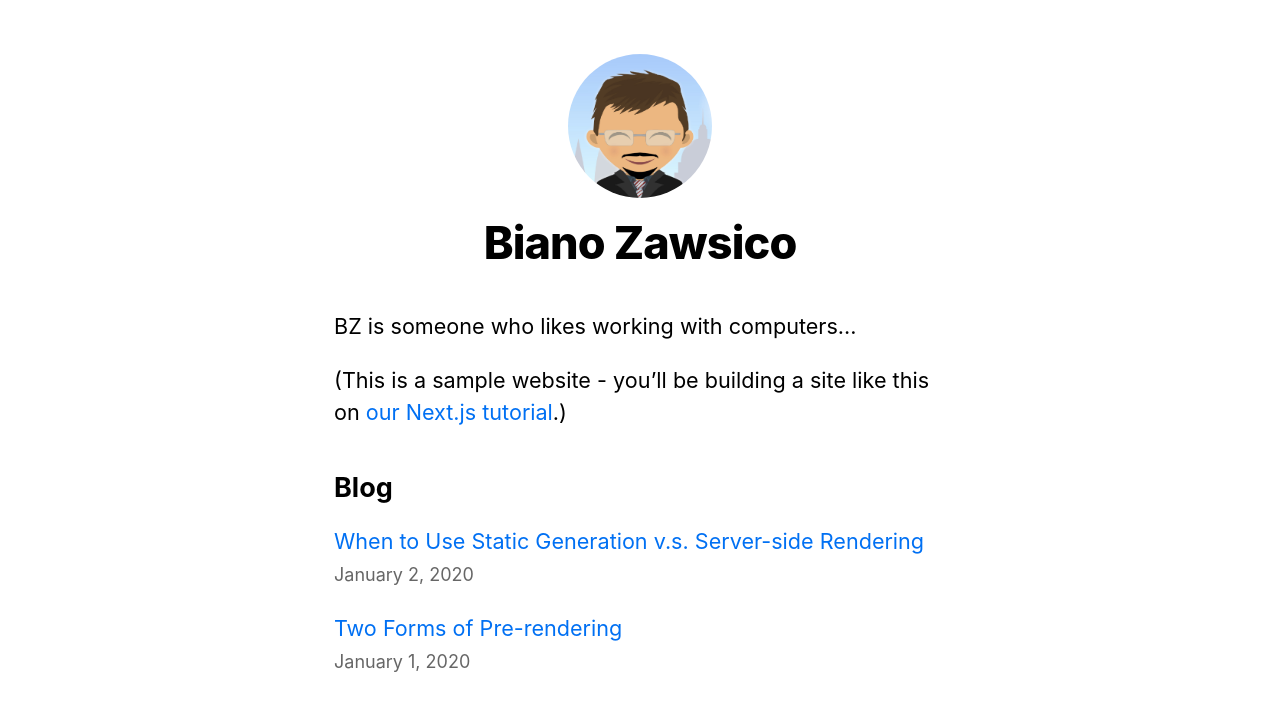
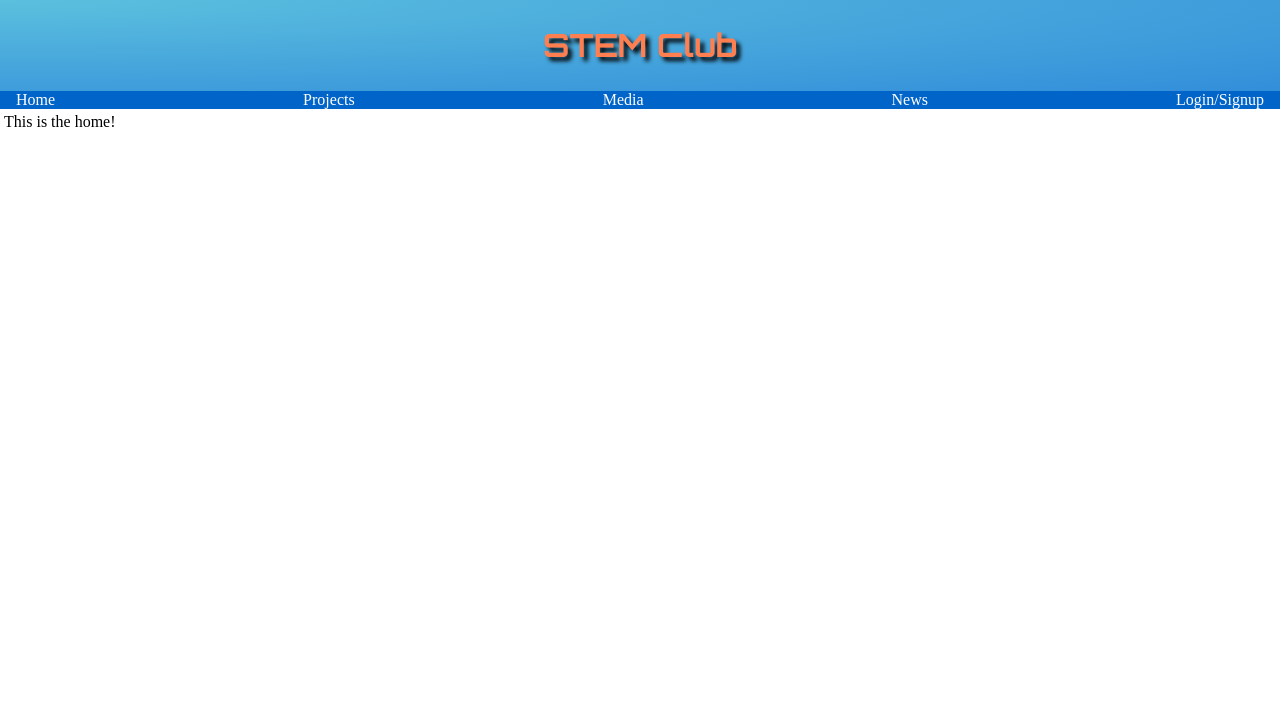
Before and after one commit to chnchg/nextjs-blog, a Next.js app: page / in a window 1280 px wide. Shown: the top 710 px of the page. Built offline with nearby package versions, Linux system fonts and the light colour scheme.

Commit message:
in process of migrating to app

```diff
--- /dev/null
+++ b/app/global.css
@@ -0,0 +1,3 @@
+body {
+  margin: 0;
+}
--- /dev/null
+++ b/app/layout.js
@@ -0,0 +1,42 @@
+"use strict";
+
+import './global.css'
+import styles from './stem.module.css'
+import {Orbitron} from 'next/font/google'
+import Link from 'next/link'
+
+export const orbitron = Orbitron({
+  variable: '--font-orbitron',
+	subsets: ['latin'],
+	display: 'swap',
+})
+
+export const metadata = {
+  title: 'STEM Club Online Information',
+  description: 'Maintained by YY',
+}
+
+export default function RootLayout({ children }) {
+ return (<html lang="en">
+  <body className={orbitron.variable}>
+    <div className={styles.banner}>
+      <h1>STEM Club</h1>
+    </div>
+    <div className={styles.nav}>
+    <ul className={styles.menu}>
+				<li><Link href="/">Home</Link></li>
+				<li>Projects
+					<ul className={styles.submenu}>
+						<li>Website</li>
+						<li>Programming</li>
+						<li>Hardware</li>
+					</ul>
+				</li>
+				<li>Media</li>
+				<li>News</li>
+				<li>Login/Signup</li>
+			</ul>
+    </div>
+    <main className={styles.main}>{children}</main>
+  </body>
+</html>)}
--- /dev/null
+++ b/app/page.js
@@ -0,0 +1,3 @@
+export default function Home() {return (<div>
+	This is the home!
+</div>)}
--- /dev/null
+++ b/app/stem.module.css
@@ -0,0 +1,61 @@
+.banner {
+	padding: 4px 4px;
+	font-family: var(--font-orbitron);
+	text-align: center;
+	color: coral;
+	text-shadow: #000 4px 4px 4px;
+	background-image:	radial-gradient(at left top, rgb(91, 192, 222), rgb(51, 142, 218));
+}
+
+.nav {
+	margin: 0;
+	background: rgb(0, 100, 200);
+	color: #fff;
+}
+
+.nav a {
+	color: #fff;
+	text-decoration: none;
+}
+
+.menu {
+	padding: 0;
+	margin: 0;
+	display: flex;
+	overflow: visible;
+	list-style-type: none;
+}
+
+.menu>li {
+	margin: auto;
+}
+
+.menu>li:first-child {
+	margin-left: 1em;
+}
+
+.menu>li:last-child {
+	margin-right: 1em;
+}
+
+.menu>li:hover {
+	text-shadow: #f80 2px 2px 2px;
+}
+
+.menu>li>ul {
+	display: none;
+	position: absolute;
+	color: #00f;
+	text-shadow: none;
+	background-color: #8888;
+	list-style-type: none;
+	padding: 4px;
+}
+
+.menu>li:hover>ul {
+	display: block;
+}
+
+.main {
+	padding: 4px;
+}
--- a/components/stem-banner.js
+++ b/components/stem-banner.js
@@ -1,7 +1,5 @@
 import Head from 'next/head';
-// import Image from 'next/image';
 import styles from './stem-banner.module.css';
-// import utilStyles from '../styles/utils.module.css';
 import Link from 'next/link';
 import {Orbitron} from 'next/font/google';
 
```
Also changed, not shown: pages/blog.js (renamed from pages/index.js).
